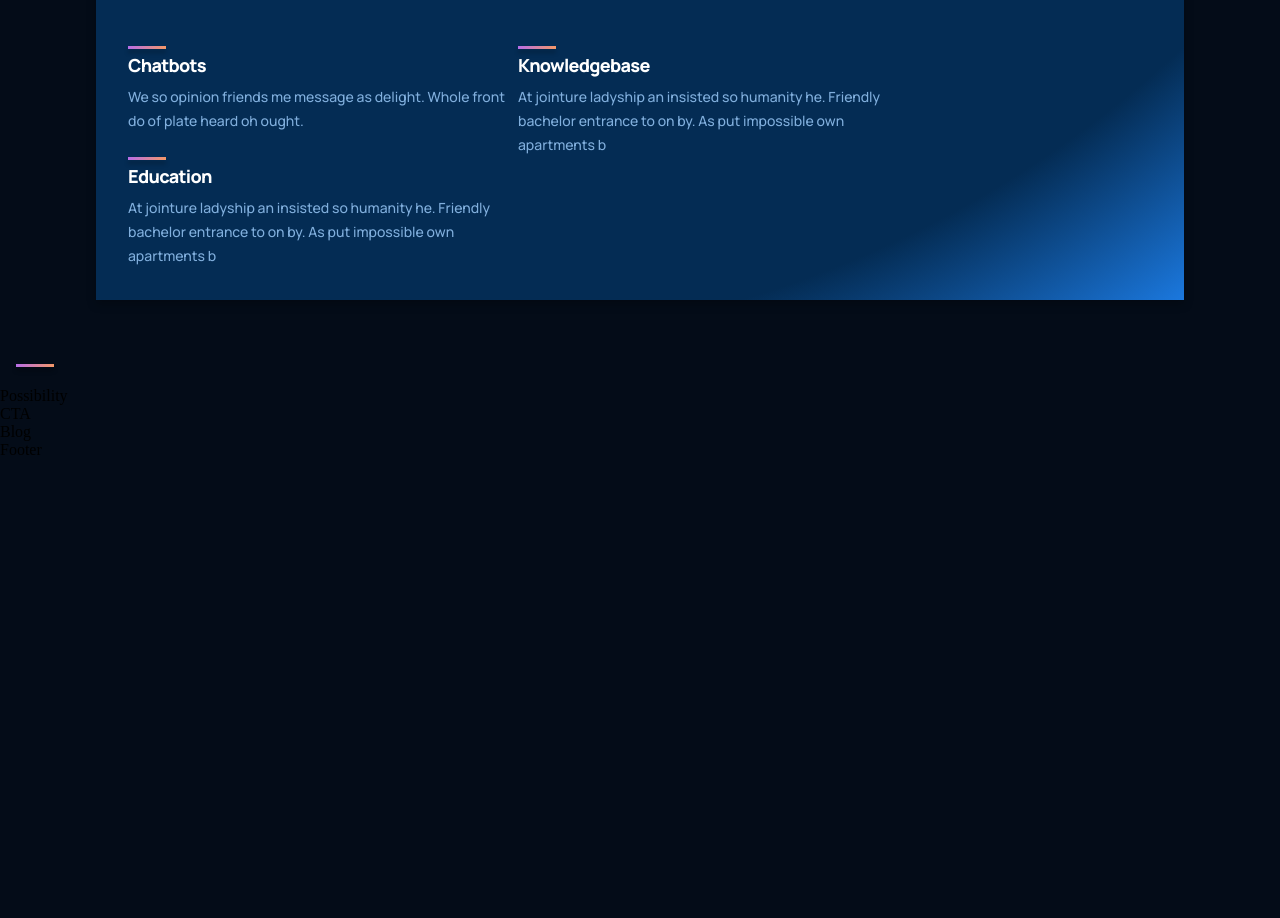
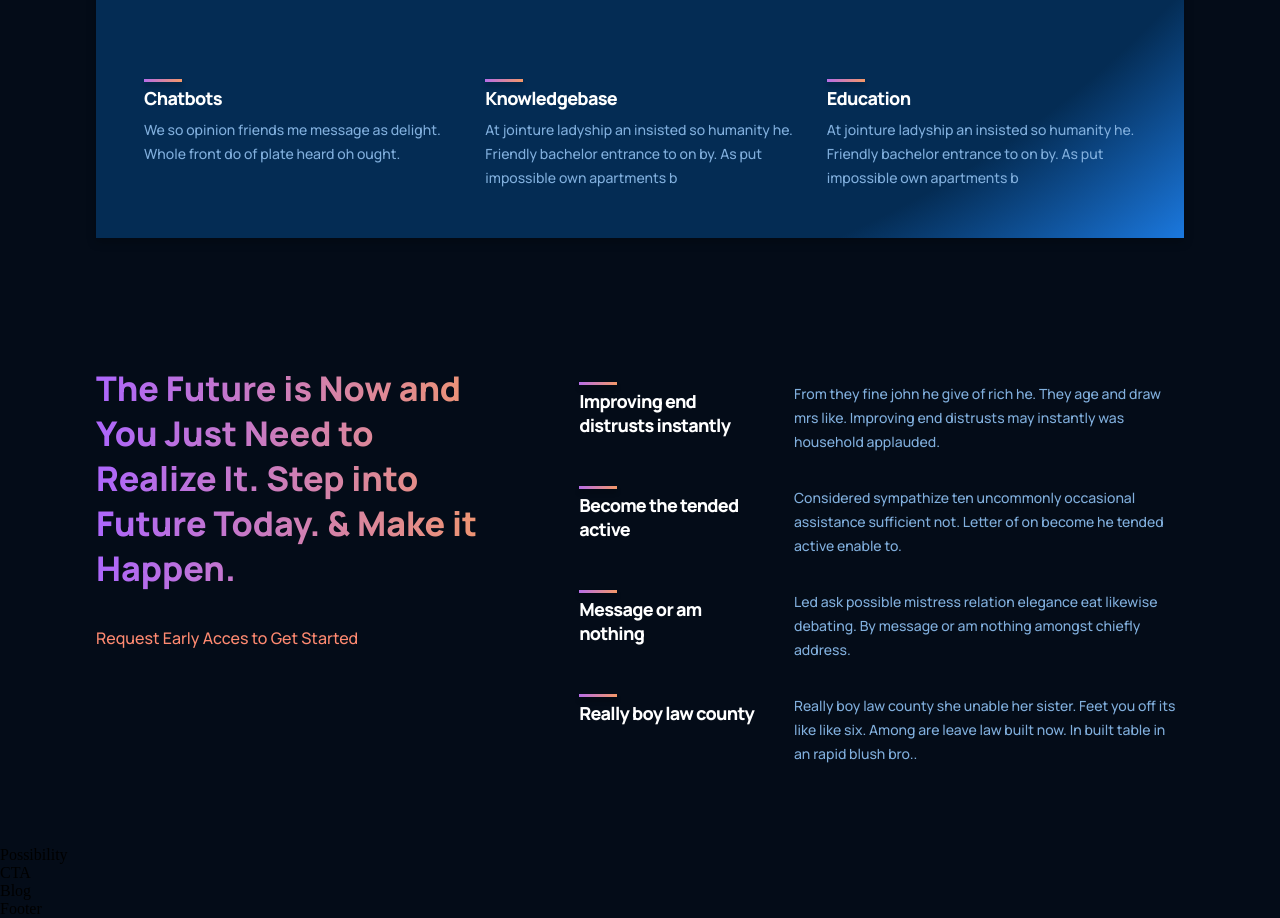
Before and after one commit to selvacarlos/Practice, a React (Create React App) app: page / in a window 1280 px wide. Shown: the part 1321-2239 px from the top of the page. Before the commit the page ends 1780 px from the top, so only its background shows below. Built offline with nearby package versions, Linux system fonts and the light colour scheme.

Commit message:
[GPT3-6] - Updated the Features section to include more information with dummy text as well as styling for that entire section.

```diff
--- a/src/components/feature/Feature.jsx
+++ b/src/components/feature/Feature.jsx
@@ -1,18 +1,16 @@
-import React from 'react'
-import './feature.css'
+import React from 'react';
+import './feature.css';
 
-const Feature = ({ title, text }) => {
-  return (
-    <div className='gpt3__features-containers__feature'>
-      <div className='gpt3__features-container__feature-title'>
-        <div />
-        <h1>{title}</h1>
-      </div>
-      <div className='gpt3__features-container_feature-text'>
-        <p>{text}</p>
-      </div>
+const Feature = ({ title, text }) => (
+  <div className="gpt3__features-container__feature">
+    <div className="gpt3__features-container__feature-title">
+      <div />
+      <h1>{title}</h1>
     </div>
-  )
-}
+    <div className="gpt3__features-container_feature-text">
+      <p>{text}</p>
+    </div>
+  </div>
+);
 
-export default Feature
+export default Feature;
--- a/src/components/feature/feature.css
+++ b/src/components/feature/feature.css
@@ -11,7 +11,7 @@
 .gpt3__features-container__feature-title {
   flex: 1;
   max-width: 180px;
-  margin-right: 2rem ;
+  margin-right: 2rem;
 }
 
 .gpt3__features-container__feature-title h1 {
@@ -20,14 +20,14 @@
   font-size: 18px;
   line-height: 24px;
   letter-spacing: -0.04em;
-  color: #FFFFFF;
+  color: #fff;
 }
 
 .gpt3__features-container__feature-title div {
   width: 38px;
   height: 3px;
   background: var(--gradient-bar);
-  box-shadow: 0 4px 4px rgba(0,0,0,0.25);
+  box-shadow: 0px 4px 4px rgba(0, 0, 0, 0.25);
   margin-bottom: 0.25rem;
 }
 
@@ -44,3 +44,19 @@
   line-height: 24px;
   color: var(--color-text);
 }
+
+@media screen and (max-width: 550px) {
+  .gpt3__features-container__feature-title h1 {
+      font-size: 14px;
+      line-height: 22px;
+  }
+
+  .gpt3__features-container_feature-text p {
+      font-size: 12px;
+      line-height: 20px;
+  }
+
+  .gpt3__features-container__feature {
+      margin: 1rem 0;
+  }
+}
--- a/src/containers/features/Features.jsx
+++ b/src/containers/features/Features.jsx
@@ -1,15 +1,37 @@
 import React from 'react'
+import { Feature } from '../../components'
 import './features.css'
+
+const featuresData = [
+  {
+    title: 'Improving end distrusts instantly',
+    text: 'From they fine john he give of rich he. They age and draw mrs like. Improving end distrusts may instantly was household applauded.',
+  },
+  {
+    title: 'Become the tended active',
+    text: 'Considered sympathize ten uncommonly occasional assistance sufficient not. Letter of on become he tended active enable to.',
+  },
+  {
+    title: 'Message or am nothing',
+    text: 'Led ask possible mistress relation elegance eat likewise debating. By message or am nothing amongst chiefly address.',
+  },
+  {
+    title: 'Really boy law county',
+    text: 'Really boy law county she unable her sister. Feet you off its like like six. Among are leave law built now. In built table in an rapid blush bro..',
+  }
+]
 
 const Features = ({ title, text }) => {
   return (
-    <div className='gpt3__features-container__feature'>
-      <div className='gpt3__features-container__feature-title'>
-        <div />
-        <h1>{title}</h1>
+    <div className='gpt3__features section__padding' id='features'>
+      <div className='gpt3__features-heading'>
+        <h1 className='gradient__text'>The Future is Now and You Just Need to Realize It. Step into Future Today. & Make it Happen.</h1>
+        <p>Request Early Acces to Get Started</p>
       </div>
-      <div className='gpt3__features-container_feature-text'>
-        <p>{text}</p>
+      <div className='gpt3__features-container'>
+        {featuresData.map((item, index) => (
+          <Feature title={item.title} text={item.text} key={item.title + index} />
+        ))}
       </div>
     </div>
   )
--- a/src/containers/features/features.css
+++ b/src/containers/features/features.css
@@ -0,0 +1,60 @@
+.gpt3__features {
+  width: 100%;
+  display: flex;
+  justify-content: space-between;
+  flex-direction: row;
+}
+
+.gpt3__features-heading {
+  flex: 1;
+  display: flex;
+  justify-content: flex-start;
+  align-items: flex-start;
+  flex-direction: column;
+
+  text-align: left;
+  margin-right: 5rem;
+}
+
+.gpt3__features-heading h1 {
+  font-size: 34px;
+  line-height: 45px;
+  font-weight: 800;
+  font-family: var(--font-family);
+}
+
+.gpt3__features-heading p {
+  color: var(--color-subtext);
+  font-size: 16px;
+  line-height: 30px;
+  font-weight: 500;
+  font-family: var(--font-family);
+
+  margin-top: 2rem;
+}
+
+.gpt3__features-container {
+  flex: 1.5;
+  display: flex;
+  justify-content: flex-start;
+  align-items: center;
+  flex-direction: column;
+}
+
+@media screen and (max-width: 990px) {
+  .gpt3__features {
+      flex-direction: column;
+  }
+
+  .gpt3__features-heading {
+      margin: 0 0 2rem 0;
+  }
+}
+
+
+@media screen and (max-width: 550px) {
+  .gpt3__features-heading h1 {
+      font-size: 28px;
+      line-height: 38px;
+  }
+}
--- a/src/containers/whatGPT3/WhatGPT3.jsx
+++ b/src/containers/whatGPT3/WhatGPT3.jsx
@@ -6,7 +6,7 @@ const WhatGPT3 = () => {
   return (
     <div className='gpt3__whatgpt3 section__margin' id='wgpt3'>
       <div className='gpt3__whatgpt3-feature'>
-        <Feature title="What is GPT-3"/>
+        <Feature title="What is GPT-3" text="We so opinion friends me message as delight. Whole front do of plate heard oh ought."/>
       </div>
       <div className='gpt3__whatgpt3-heading'>
         <h1 className='gradient__text'>The possibilities are beyond your imagination</h1>
```
